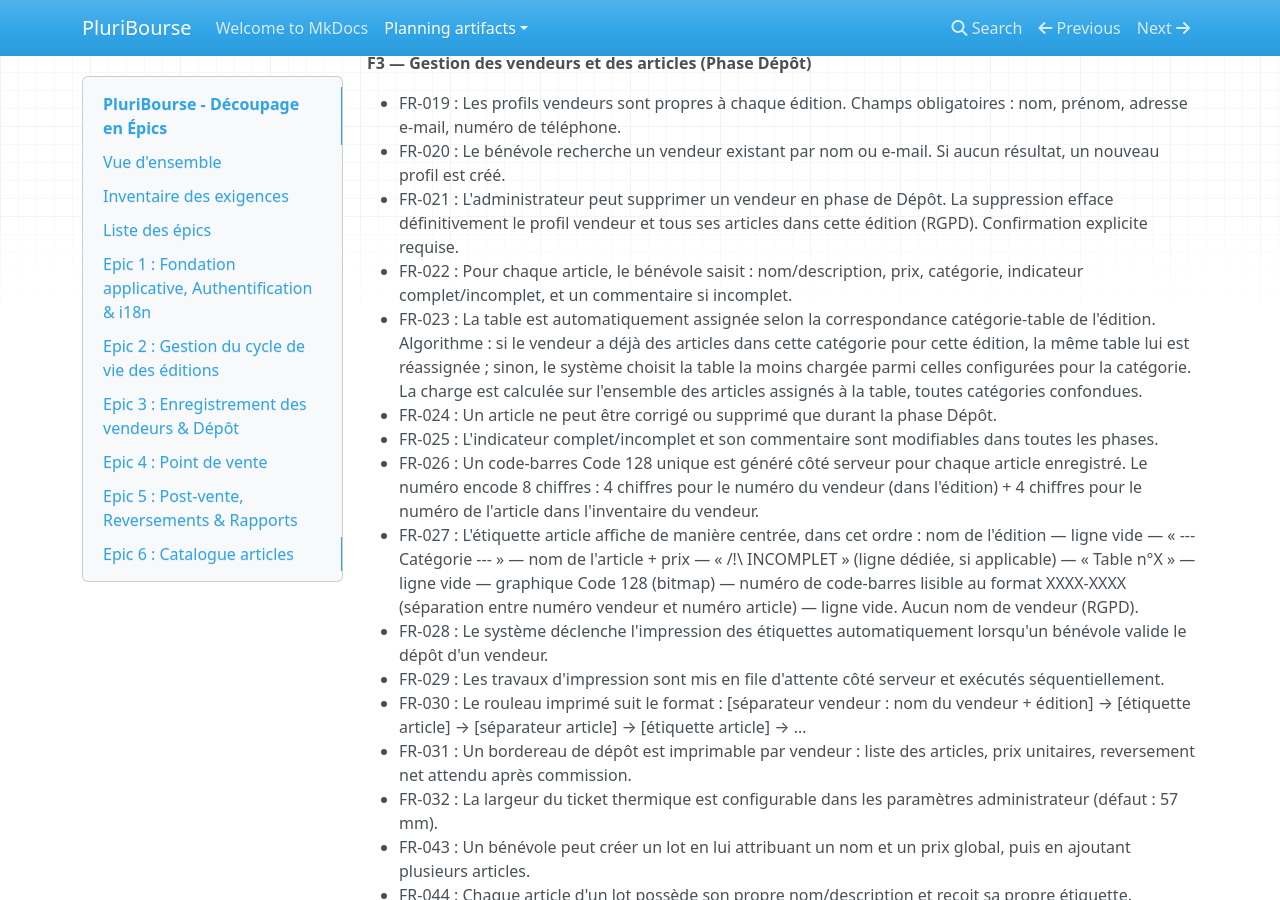
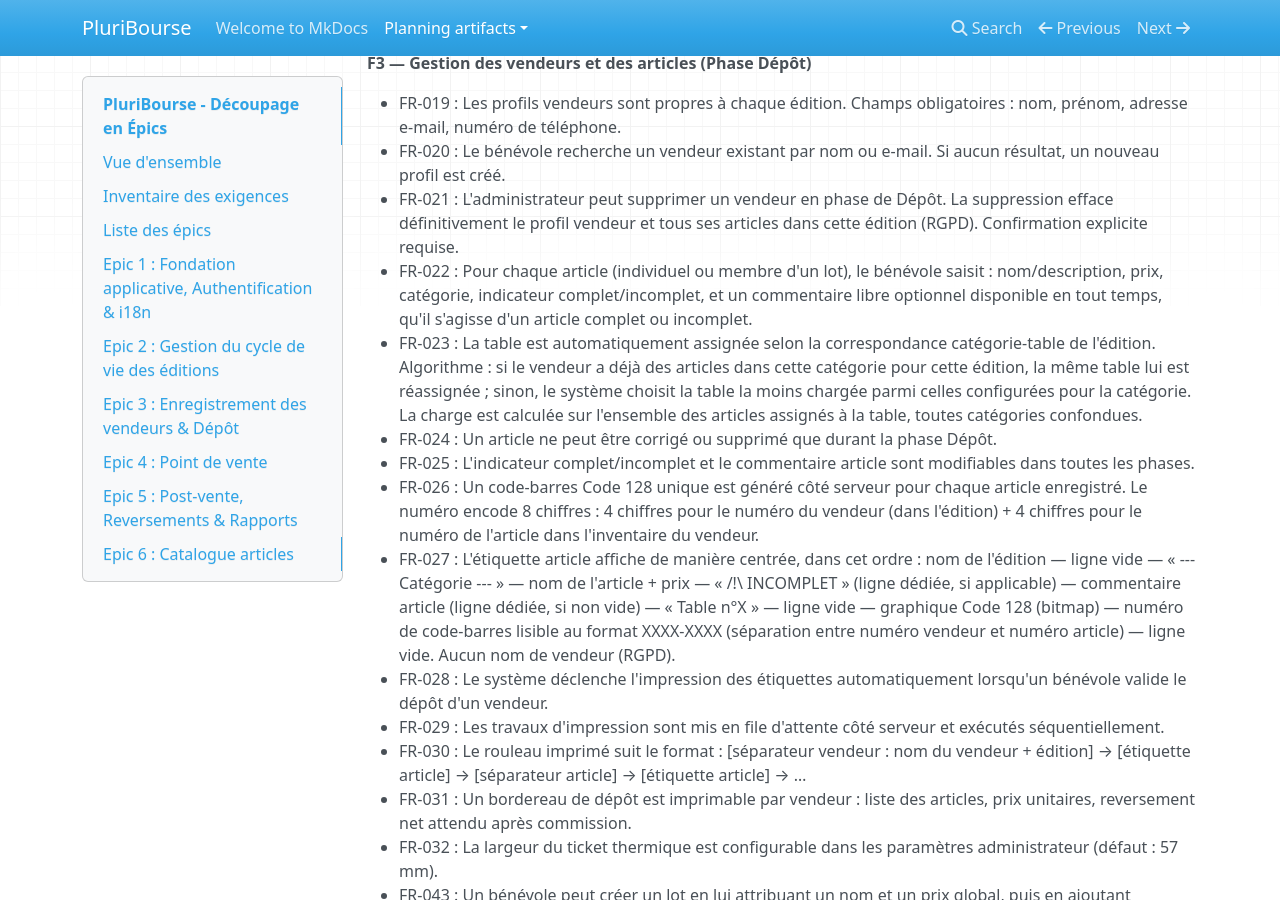
Before and after one commit to Manerial/PluriBourse, an MkDocs documentation site: the page built from _bmad-output/planning-artifacts/epics.md, in a window 1280 px wide and 900 px high, scrolled down 1378 px. Built offline with MkDocs 1.6.1, drawn with Linux system fonts in a browser that asks for light colours; nearby versions of some CDN libraries; some of the changed text lies outside the part shown.

Commit message:
Fix FR-022, 025, 027

```diff
--- a/_bmad-output/planning-artifacts/epics.md
+++ b/_bmad-output/planning-artifacts/epics.md
@@ -51,12 +51,12 @@ Ce document présente le découpage complet en épics et en stories pour PluriBo
 - FR-019 : Les profils vendeurs sont propres à chaque édition. Champs obligatoires : nom, prénom, adresse e-mail, numéro de téléphone.
 - FR-020 : Le bénévole recherche un vendeur existant par nom ou e-mail. Si aucun résultat, un nouveau profil est créé.
 - FR-021 : L'administrateur peut supprimer un vendeur en phase de Dépôt. La suppression efface définitivement le profil vendeur et tous ses articles dans cette édition (RGPD). Confirmation explicite requise.
-- FR-022 : Pour chaque article, le bénévole saisit : nom/description, prix, catégorie, indicateur complet/incomplet, et un commentaire si incomplet.
+- FR-022 : Pour chaque article (individuel ou membre d'un lot), le bénévole saisit : nom/description, prix, catégorie, indicateur complet/incomplet, et un commentaire libre optionnel disponible en tout temps, qu'il s'agisse d'un article complet ou incomplet.
 - FR-023 : La table est automatiquement assignée selon la correspondance catégorie-table de l'édition. Algorithme : si le vendeur a déjà des articles dans cette catégorie pour cette édition, la même table lui est réassignée ; sinon, le système choisit la table la moins chargée parmi celles configurées pour la catégorie. La charge est calculée sur l'ensemble des articles assignés à la table, toutes catégories confondues.
 - FR-024 : Un article ne peut être corrigé ou supprimé que durant la phase Dépôt.
-- FR-025 : L'indicateur complet/incomplet et son commentaire sont modifiables dans toutes les phases.
+- FR-025 : L'indicateur complet/incomplet et le commentaire article sont modifiables dans toutes les phases.
 - FR-026 : Un code-barres Code 128 unique est généré côté serveur pour chaque article enregistré. Le numéro encode 8 chiffres : 4 chiffres pour le numéro du vendeur (dans l'édition) + 4 chiffres pour le numéro de l'article dans l'inventaire du vendeur.
-- FR-027 : L'étiquette article affiche de manière centrée, dans cet ordre : nom de l'édition — ligne vide — « --- Catégorie --- » — nom de l'article + prix — « /!\ INCOMPLET » (ligne dédiée, si applicable) — « Table n°X » — ligne vide — graphique Code 128 (bitmap) — numéro de code-barres lisible au format XXXX-XXXX (séparation entre numéro vendeur et numéro article) — ligne vide. Aucun nom de vendeur (RGPD).
+- FR-027 : L'étiquette article affiche de manière centrée, dans cet ordre : nom de l'édition — ligne vide — « --- Catégorie --- » — nom de l'article + prix — « /!\ INCOMPLET » (ligne dédiée, si applicable) — commentaire article (ligne dédiée, si non vide) — « Table n°X » — ligne vide — graphique Code 128 (bitmap) — numéro de code-barres lisible au format XXXX-XXXX (séparation entre numéro vendeur et numéro article) — ligne vide. Aucun nom de vendeur (RGPD).
 - FR-028 : Le système déclenche l'impression des étiquettes automatiquement lorsqu'un bénévole valide le dépôt d'un vendeur.
 - FR-029 : Les travaux d'impression sont mis en file d'attente côté serveur et exécutés séquentiellement.
 - FR-030 : Le rouleau imprimé suit le format : [séparateur vendeur : nom du vendeur + édition] → [étiquette article] → [séparateur article] → [étiquette article] → …
@@ -173,7 +173,7 @@ Exigences issues de l'architecture ayant un impact sur l'implémentation :
 - ARCH-013 : RFC 7807 Problem Details pour toutes les réponses d'erreur via `@ControllerAdvice`.
 - ARCH-014 : Springdoc OpenAPI activé dans le profil `dev` uniquement, désactivé en `prod`.
 - ARCH-015 : Ordre de build inter-composants — la machine à états des phases (F2) doit être implémentée avant F3, F4, F5, F10. Spring Session JDBC nécessite la migration Liquibase avant toute fonctionnalité d'authentification. Les consommateurs de la file d'impression doivent être des beans Spring avant l'impression F3/F4.
-- ARCH-016 : Format d'étiquette ESC/POS : séparateur vendeur → étiquette article (nom édition, catégorie encadrée, nom+prix, /!\ INCOMPLET si applicable, table, bitmap Code 128, numéro de code-barres) → séparateur article → …
+- ARCH-016 : Format d'étiquette ESC/POS : séparateur vendeur → étiquette article (nom édition, catégorie encadrée, nom+prix, /!\ INCOMPLET si applicable, commentaire si non vide, table, bitmap Code 128, numéro de code-barres) → séparateur article → …
 
 ### Exigences UX Design
 
@@ -223,12 +223,12 @@ Exigences issues de l'architecture ayant un impact sur l'implémentation :
 - FR-019 : Epic 3 — Les profils vendeurs sont propres à chaque édition
 - FR-020 : Epic 3 — Le bénévole recherche/crée des profils vendeurs
 - FR-021 : Epic 3 — L'admin peut supprimer un profil vendeur (anonymisation RGPD)
-- FR-022 : Epic 3 — Le bénévole saisit les détails de l'article
+- FR-022 : Epic 3 — Le bénévole saisit les détails de l'article ; commentaire optionnel disponible en tout temps (article individuel et articles de lot)
 - FR-023 : Epic 3 — Table auto-assignée : même table si vendeur déjà présent dans la catégorie, sinon table la moins chargée
 - FR-024 : Epic 3 — Article corrigeable/supprimable uniquement en phase Dépôt
-- FR-025 : Epic 3 — Indicateur complet/incomplet modifiable dans toutes les phases
+- FR-025 : Epic 3 — Indicateur complet/incomplet et commentaire article modifiables dans toutes les phases
 - FR-026 : Epic 3 — Code-barres Code 128 généré côté serveur par article (8 chiffres : 4 vendeur + 4 article dans inventaire vendeur)
-- FR-027 : Epic 3 — Format d'étiquette : édition / catégorie / nom+prix / /!\ INCOMPLET si applicable / table / code-barres (numéro XXXX-XXXX)
+- FR-027 : Epic 3 — Format d'étiquette : édition / catégorie / nom+prix / /!\ INCOMPLET si applicable / commentaire si non vide / table / code-barres (numéro XXXX-XXXX)
 - FR-028 : Epic 3 — Étiquettes imprimées automatiquement à la validation du dépôt
 - FR-029 : Epic 3 — Travaux d'impression mis en file d'attente séquentiellement côté serveur
 - FR-030 : Epic 3 — Format du rouleau thermique : séparateur vendeur → étiquettes articles
@@ -923,10 +923,13 @@ afin que les articles soient correctement catalogués et localisés physiquement
 **Alors** la table ayant le moins d'articles toutes catégories confondues parmi celles configurées pour cette catégorie lui est assignée (FR-023)
 **Et** le numéro de table assigné est affiché immédiatement
 
+**Étant donné** que le bénévole saisit un article
+**Quand** le formulaire est affiché
+**Alors** un champ commentaire optionnel est disponible indépendamment de l'état de la case complet/incomplet (FR-022)
+
 **Étant donné** que le bénévole coche « Incomplet » pour un article
 **Quand** l'article est sauvegardé
-**Alors** un champ commentaire est requis
-**Et** l'indicateur d'incomplétude est stocké avec l'article
+**Alors** l'indicateur d'incomplétude est stocké avec l'article
 
 **Étant donné** qu'un article est enregistré en phase Dépôt
 **Quand** le bénévole modifie son nom, son prix ou sa catégorie
@@ -960,7 +963,7 @@ afin que les ensembles vendus ensemble soient traités comme une unité atomique
 
 **Étant donné** que le bénévole est en mode Lot
 **Quand** il renseigne les articles du lot
-**Alors** chaque article possède son propre nom/description et catégorie, sans prix individuel (FR-043, FR-044)
+**Alors** chaque article possède son propre nom/description, catégorie et commentaire optionnel, sans prix individuel (FR-022, FR-043, FR-044)
 **Et** le bouton "Valider le lot" reste désactivé tant que moins de 2 articles sont présents dans la liste
 **Et** le label du bouton reflète en temps réel le nombre d'articles saisis — ex : "Valider le lot (2 articles)"
 
```
Also changed, not shown: _bmad-output/planning-artifacts/prds/prd-PluriBourse-2026-06-08/prd.md (+3 -3 lines), _bmad-output/planning-artifacts/ux-designs/ux-PluriBourse-2026-06-09/EXPERIENCE.md (+1 -1 lines).
